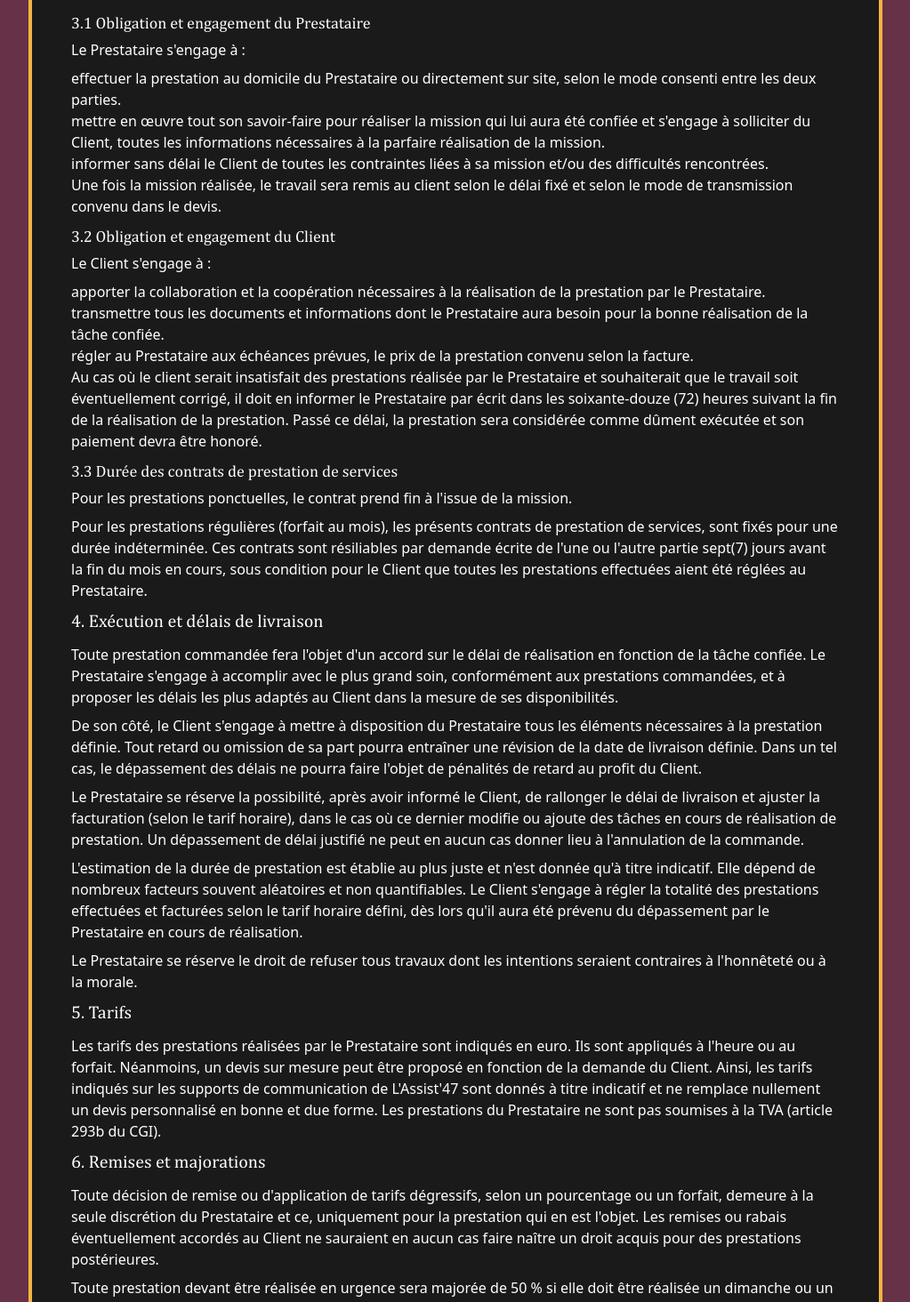
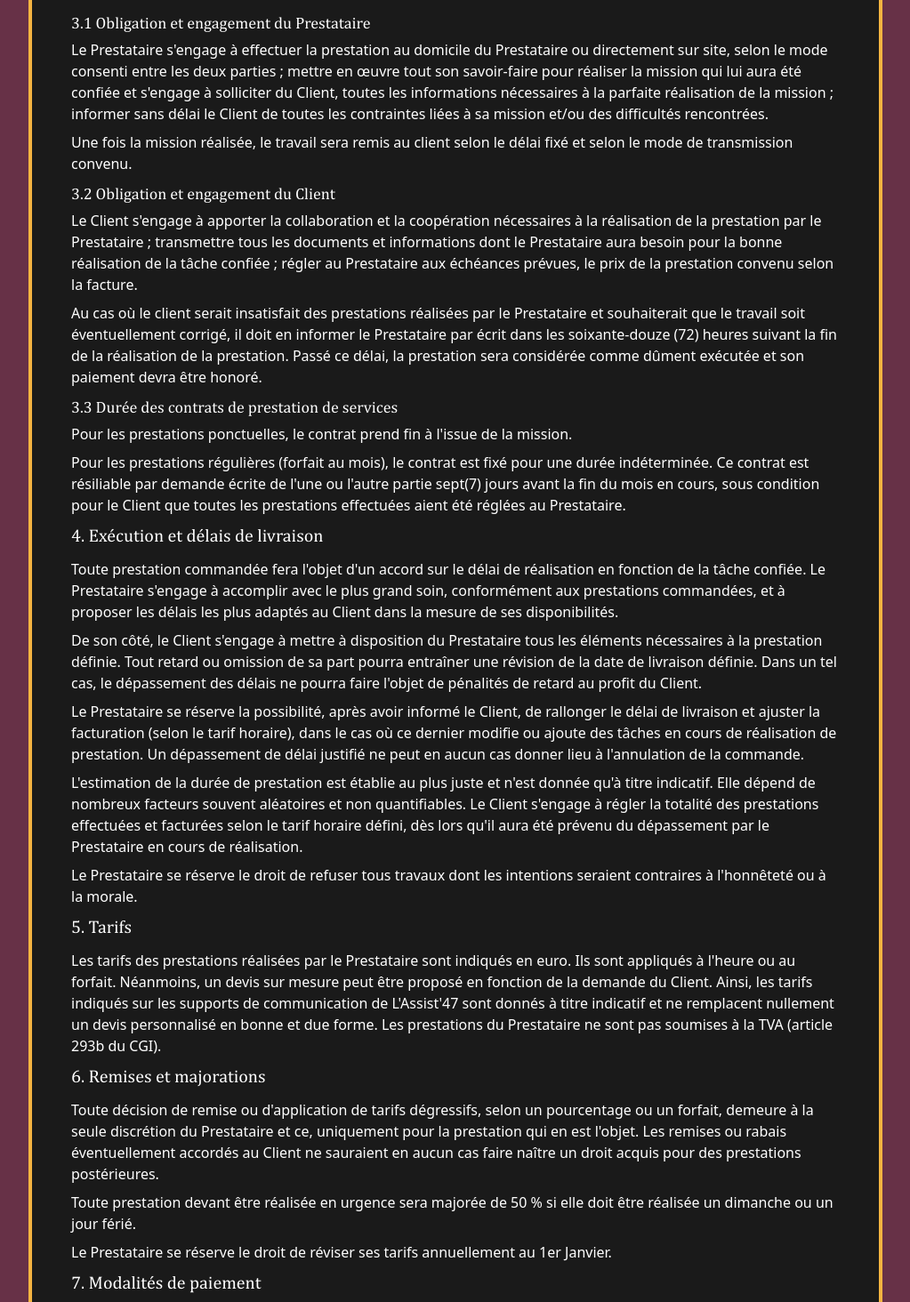
Before and after one commit to paul-mesnilgrente/lassist47, a Next.js app: page /conditions-generales-de-vente in a window 1280 px wide. Shown: the part 680-2144 px from the top of the page at 89% size, without its empty margins (128-1151 px from the left). Built offline with nearby package versions, Linux system fonts and the light colour scheme.

Commit message:
fix: updated CGV

```diff
--- a/app/conditions-generales-de-vente/page.tsx
+++ b/app/conditions-generales-de-vente/page.tsx
@@ -6,23 +6,23 @@ export const metadata = {
 
 export default function ConditionsGeneralesDeVente() {
   return (
-    <ContentContainer>
+    <ContentContainer className="cgv">
       <h1 className="text-4xl pb-6">
         Conditions générales de prestation de services
       </h1>
 
-      <h2 className="text-xl pb-3">1. Objet</h2>
+      <h2 className="text-xl pb-3">Objet</h2>
       <p className="pb-2">
         Les présentes conditions générales de prestations de service (ci-après,
         les « CGV ») régissent les relations commerciales entre Madame PELOSATO
         Ludivine, le « Prestataire », et le Client (nommés ensemble, « Les
         Parties »). Celles-ci sont applicables à toutes commandes de prestations
         passées auprès de l&apos;Entreprise Individuelle Ludivine PELOSATO,
-        micro-entrepreneure, enregistrée sous le n° SIRET : 123 456 789 00047
+        micro-entrepreneure, enregistrée sous le n° SIRET : 988 744 348 00018
         sous le nom de L&apos;Assist&apos;47
       </p>
 
-      <h2 className="text-xl pb-3">2. Application</h2>
+      <h2 className="text-xl pb-3">Application</h2>
       <p className="pb-2">
         Sauf accord express et écrit contraire des Parties, toute commande
         implique, pour devenir ferme et définitive, l&apos;adhésion entière et
@@ -38,74 +38,54 @@ export default function ConditionsGeneralesDeVente() {
         sa part à s&apos;en prévaloir.
       </p>
 
-      <h2 className="text-xl pb-3">3. Obligation des parties</h2>
-      <h3 className="text-lg pb-1">
-        3.1 Obligation et engagement du Prestataire
-      </h3>
-      <p className="pb-2">Le Prestataire s&apos;engage à :</p>
-      <ul>
-        <li>
-          effectuer la prestation au domicile du Prestataire ou directement sur
-          site, selon le mode consenti entre les deux parties.{" "}
-        </li>
-        <li>
-          mettre en œuvre tout son savoir-faire pour réaliser la mission qui lui
-          aura été confiée et s&apos;engage à solliciter du Client, toutes les
-          informations nécessaires à la parfaire réalisation de la mission.
-        </li>
-        <li>
-          informer sans délai le Client de toutes les contraintes liées à sa
-          mission et/ou des difficultés rencontrées.
-        </li>
-      </ul>
+      <h2 className="text-xl pb-3">Obligation des parties</h2>
+      <h3 className="text-lg pb-1">Obligation et engagement du Prestataire</h3>
+      <p className="pb-2">
+        Le Prestataire s&apos;engage à effectuer la prestation au domicile du
+        Prestataire ou directement sur site, selon le mode consenti entre les
+        deux parties ; mettre en œuvre tout son savoir-faire pour réaliser la
+        mission qui lui aura été confiée et s&apos;engage à solliciter du
+        Client, toutes les informations nécessaires à la parfaite réalisation de
+        la mission ; informer sans délai le Client de toutes les contraintes
+        liées à sa mission et/ou des difficultés rencontrées.
+      </p>
       <p className="pb-2">
         Une fois la mission réalisée, le travail sera remis au client selon le
-        délai fixé et selon le mode de transmission convenu dans le devis.
+        délai fixé et selon le mode de transmission convenu.
       </p>
-
-      <h3 className="text-lg pb-1">3.2 Obligation et engagement du Client</h3>
-      <p className="pb-2">Le Client s&apos;engage à :</p>
-      <ul>
-        <li>
-          apporter la collaboration et la coopération nécessaires à la
-          réalisation de la prestation par le Prestataire.{" "}
-        </li>
-        <li>
-          transmettre tous les documents et informations dont le Prestataire
-          aura besoin pour la bonne réalisation de la tâche confiée.
-        </li>
-        <li>
-          régler au Prestataire aux échéances prévues, le prix de la prestation
-          convenu selon la facture.
-        </li>
-      </ul>
-
+      <h3 className="text-lg pb-1">Obligation et engagement du Client</h3>
       <p className="pb-2">
-        Au cas où le client serait insatisfait des prestations réalisée par le
+        Le Client s&apos;engage à apporter la collaboration et la coopération
+        nécessaires à la réalisation de la prestation par le Prestataire ;
+        transmettre tous les documents et informations dont le Prestataire aura
+        besoin pour la bonne réalisation de la tâche confiée ; régler au
+        Prestataire aux échéances prévues, le prix de la prestation convenu
+        selon la facture.
+      </p>
+      <p className="pb-2">
+        Au cas où le client serait insatisfait des prestations réalisées par le
         Prestataire et souhaiterait que le travail soit éventuellement corrigé,
         il doit en informer le Prestataire par écrit dans les soixante-douze
         (72) heures suivant la fin de la réalisation de la prestation. Passé ce
         délai, la prestation sera considérée comme dûment exécutée et son
         paiement devra être honoré.
       </p>
-
       <h3 className="text-lg pb-1">
-        3.3 Durée des contrats de prestation de services
+        Durée des contrats de prestation de services
       </h3>
       <p className="pb-2">
         Pour les prestations ponctuelles, le contrat prend fin à l&apos;issue de
         la mission.
       </p>
       <p className="pb-2">
-        Pour les prestations régulières (forfait au mois), les présents contrats
-        de prestation de services, sont fixés pour une durée indéterminée. Ces
-        contrats sont résiliables par demande écrite de l&apos;une ou
-        l&apos;autre partie sept(7) jours avant la fin du mois en cours, sous
-        condition pour le Client que toutes les prestations effectuées aient été
-        réglées au Prestataire.
+        Pour les prestations régulières (forfait au mois), le contrat est fixé
+        pour une durée indéterminée. Ce contrat est résiliable par demande
+        écrite de l&apos;une ou l&apos;autre partie sept(7) jours avant la fin
+        du mois en cours, sous condition pour le Client que toutes les
+        prestations effectuées aient été réglées au Prestataire.
       </p>
 
-      <h2 className="text-xl pb-3">4. Exécution et délais de livraison</h2>
+      <h2 className="text-xl pb-3">Exécution et délais de livraison</h2>
       <p className="pb-2">
         Toute prestation commandée fera l&apos;objet d&apos;un accord sur le
         délai de réalisation en fonction de la tâche confiée. Le Prestataire
@@ -140,17 +120,18 @@ export default function ConditionsGeneralesDeVente() {
         intentions seraient contraires à l&apos;honnêteté ou à la morale.
       </p>
 
-      <h2 className="text-xl pb-3">5. Tarifs</h2>
+      <h2 className="text-xl pb-3">Tarifs</h2>
       <p className="pb-2">
         Les tarifs des prestations réalisées par le Prestataire sont indiqués en
         euro. Ils sont appliqués à l&apos;heure ou au forfait. Néanmoins, un
         devis sur mesure peut être proposé en fonction de la demande du Client.
         Ainsi, les tarifs indiqués sur les supports de communication de
-        L&apos;Assist&apos;47 sont donnés à titre indicatif et ne remplace
+        L&apos;Assist&apos;47 sont donnés à titre indicatif et ne remplacent
         nullement un devis personnalisé en bonne et due forme. Les prestations
         du Prestataire ne sont pas soumises à la TVA (article 293b du CGI).
       </p>
-      <h2 className="text-xl pb-3">6. Remises et majorations</h2>
+
+      <h2 className="text-xl pb-3">Remises et majorations</h2>
       <p className="pb-2">
         Toute décision de remise ou d&apos;application de tarifs dégressifs,
         selon un pourcentage ou un forfait, demeure à la seule discrétion du
@@ -168,7 +149,7 @@ export default function ConditionsGeneralesDeVente() {
         1er Janvier.
       </p>
 
-      <h2 className="text-xl pb-3">7. Modalités de paiement</h2>
+      <h2 className="text-xl pb-3">Modalités de paiement</h2>
       <p className="pb-2">
         Le Prestataire établit une facture à chaque fin d&apos;intervention
         ponctuelle, ou mensuellement pour les interventions ponctuelles
@@ -185,10 +166,6 @@ export default function ConditionsGeneralesDeVente() {
         supérieur à 500€, un acompte de 30% sera demandé à la commande.
       </p>
       <p className="pb-2">
-        Pour les prestations régulières, en accord entre les deux Parties, un
-        échéancier de paiement peut être mis en place.
-      </p>
-      <p className="pb-2">
         Tout retard de paiement ou tout paiement partiel fera courir de plein
         droit une indemnité forfaitaire de recouvrement de 40€ (selon
         l&apos;article D.441-5 du code du commerce), sans qu&apos;aucune mise en
@@ -202,16 +179,11 @@ export default function ConditionsGeneralesDeVente() {
         charge exclusive du Client.
       </p>
 
-      <h2 className="text-xl pb-3">8. Responsabilité</h2>
+      <h2 className="text-xl pb-3">Responsabilité</h2>
       <p className="pb-2">
         Le Prestataire s&apos;engage, à titre d&apos;obligation de moyens, à
         exécuter avec tout le soin en usage dans sa profession les tâches
         commandées.
-      </p>
-      <p className="pb-2">
-        Chacune des parties déclare être assurée, notamment en Responsabilité
-        Civile Professionnelle, auprès d&apos;une compagnie notoirement solvable
-        et maintenir à jour toutes les polices d&apos;assurances nécessaires.
       </p>
       <p className="pb-2">
         Le Prestataire mettra en œuvre tous les moyens nécessaires mis à sa
@@ -235,12 +207,12 @@ export default function ConditionsGeneralesDeVente() {
         Les textes, images et documents confiés au Prestataire restent la
         propriété du Client, qui seul, en assume les conditions
         d&apos;utilisation, notamment en ce qui concerne les droits de propriété
-        intellectuelle. Le Prestataire ne saurait être tenue responsable
+        intellectuelle. Le Prestataire ne saurait être tenu responsable
         d&apos;une quelconque utilisation frauduleuse de ces textes, images ou
         documents qui lui sont confiés par le Client.
       </p>
 
-      <h2 className="text-xl pb-3">9. Résiliation</h2>
+      <h2 className="text-xl pb-3">Résiliation</h2>
       <p className="pb-2">
         Si le Client souhaite annuler une prestation ponctuelle pour laquelle le
         devis a déjà été signé, il doit en informer le Prestataire, par écrit,
@@ -266,7 +238,7 @@ export default function ConditionsGeneralesDeVente() {
         Client.
       </p>
 
-      <h2 className="text-xl pb-3">10. Cas de force majeure</h2>
+      <h2 className="text-xl pb-3">Cas de force majeure</h2>
       <p className="pb-2">
         La responsabilité de l&apos;une ou l&apos;autre des Parties ne pourra
         pas être mise en œuvre si la non-exécution ou le retard dans
@@ -283,7 +255,7 @@ export default function ConditionsGeneralesDeVente() {
         des montants dus jusqu&apos;à la résiliation.
       </p>
 
-      <h2 className="text-xl pb-3">11. Confidentialité</h2>
+      <h2 className="text-xl pb-3">Confidentialité</h2>
       <p className="pb-2">
         Le Prestataire s&apos;engage à traiter de manière strictement
         confidentielle toute information et documentation liée à
@@ -293,7 +265,7 @@ export default function ConditionsGeneralesDeVente() {
       </p>
 
       <h2 className="text-xl pb-3">
-        12. Protection des données à caractère personnel
+        Protection des données à caractère personnel
       </h2>
       <p className="pb-2">
         Au titre des présentes conditions, le Prestataire est « sous-traitant
@@ -306,10 +278,17 @@ export default function ConditionsGeneralesDeVente() {
         vue des missions de support administratif. Elles sont stockées
         informatiquement et sont conservées en base active. Le Client peut en
         solliciter la modification et/ou la suppression à tout moment en faisant
-        la demande à l&apos;adresse suivante lpelosato@lassist47.fr.
+        la demande à l&apos;adresse suivante{" "}
+        <a
+          href="mailto:lpelosato@lassist47.fr"
+          className="underline hover:text-gold"
+        >
+          lpelosato@lassist47.fr
+        </a>{" "}
+        .
       </p>
 
-      <h2 className="text-xl pb-3">13. Litige</h2>
+      <h2 className="text-xl pb-3">Litige</h2>
       <p className="pb-2">
         Les parties s&apos;engagent à tenter un règlement amiable pour la
         résolution d&apos;un éventuel litige.
--- a/app/globals.css
+++ b/app/globals.css
@@ -23,3 +23,21 @@ h5,
 h6 {
   font-family: var(--font-cambria);
 }
+
+.cgv {
+  counter-reset: heading;
+}
+
+.cgv h2:before {
+  counter-increment: heading;
+  content: counter(heading) ". ";
+}
+
+.cgv h2 {
+  counter-reset: subheading;
+}
+
+.cgv h3:before {
+  counter-increment: subheading;
+  content: counter(heading) "." counter(subheading) " ";
+}
--- a/components/ContentContainer.tsx
+++ b/components/ContentContainer.tsx
@@ -1,12 +1,14 @@
 export default function ContentContainer({
   tabs,
   children,
+  className = "",
 }: Readonly<{
   tabs?: React.ReactNode;
   children: React.ReactNode;
+  className?: string;
 }>) {
   return (
-    <div className="w-3/4 mx-auto">
+    <div className={`w-3/4 mx-auto ${className}`}>
       {tabs}
       <div className="p-11 bg-nblack border-4 border-gold">{children}</div>
     </div>
```
